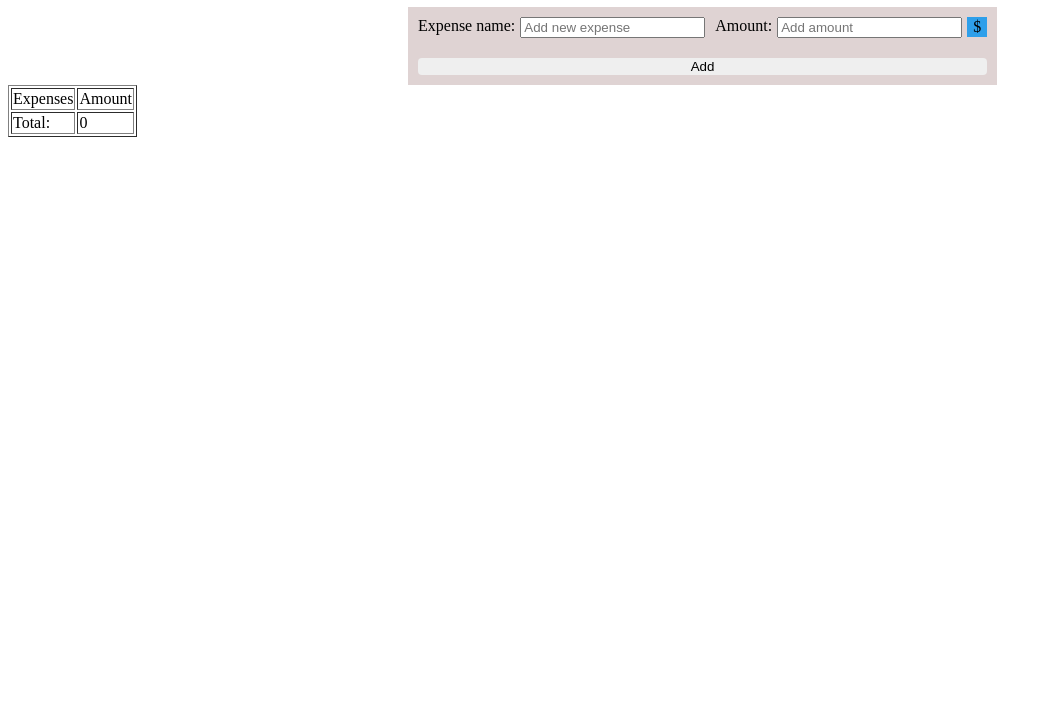
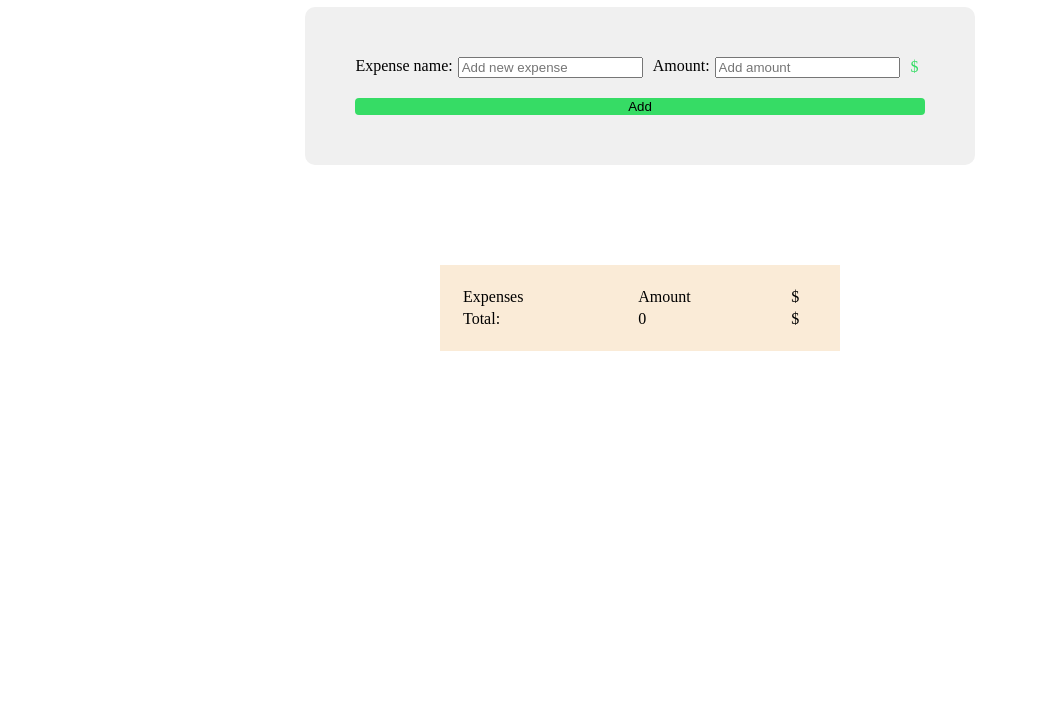
Before and after one commit to AliKomayha/ExpenseTracker, a plain HTML site: page index.html in a window 1280 px wide. Shown: the part 73-800 px from the top of the page, without its empty margins (0-1052 px from the left). Drawn offline with nearby package versions, Linux system fonts and the light colour scheme.

Commit message:
fixing styles

```diff
--- a/css/style.css
+++ b/css/style.css
@@ -1,16 +1,23 @@
+.main{
+    display: flex;
+    flex-direction: column;
+    align-items: center;
+}
 .container{
-    background-color: rgba(214, 199, 199, 0.781);
-    margin-left: 400px;
+    background-color: #F0F0F0;
+    /* margin-left: 400px; */
     width: max-content;
-    padding: 10px;
+    padding: 50px;
     display: flex;
     flex-direction: column;
     flex-wrap: wrap;
+    border-radius: 10px;
+
 }
 .input-box{
     display: flex;
     flex-direction: row;
-    justify-content:space-around;
+
     gap: 10px;
     flex-wrap: wrap;
     padding-bottom: 20px;
@@ -25,6 +32,7 @@
     width:100%;
     border: none;
     border-radius: 4px;
+    background-color: rgb(54, 220, 101);
 }
 .input1{display: flex;
     flex-direction: row;
@@ -39,5 +47,21 @@
     height: 20px;
     align-items: center;
     justify-content: center;
-    background-color: rgb(46, 159, 234);
+    color: rgb(54, 220, 101);
 }
+
+.table-area{
+    margin-top: 100px;
+    /* margin-left: 450px; */
+
+}
+.table-area table{
+    width: 400px;
+    padding: 20px;
+    background-color: antiquewhite;
+
+}
+table tr:last{
+    background-color: blue;
+    font-weight: bold;
+}
--- a/index.html
+++ b/index.html
@@ -3,10 +3,12 @@
     <head>
         <script src="https://ajax.googleapis.com/ajax/libs/jquery/3.7.0/jquery.min.js"></script>
         <link rel="stylesheet" type="text/css" href="/css/style.css">
+        <title>Expense Traker</title>
     </head>
 
     <body>
-        <h1>ya 3ali madad</h1>
+        <h1>Expense Traker</h1>
+        <div class="main">
         <div class="container">
             <form>
                 <div class="input-box">
@@ -14,7 +16,7 @@
                         <span>Expense name:</span><input id="name-input" type="text" placeholder="Add new expense">
                     </div>
                     <div class="input2">
-                        <span>Amount:</span><input id="amount-input" type="text" placeholder="Add amount"><span class="currency">$</span>
+                        <span>Amount:</span><input id="amount-input" type="number" placeholder="Add amount"><span class="currency">$</span>
                     </div>
                 </div>
 
@@ -30,13 +32,14 @@
 
         </div>
 
-        <table class="expenses" id="expenses" border="1">
-            <tr><td>Expenses</td><td>Amount</td></tr>
-            <tr><td>Total:</td><td id="total">0</td></tr>
-        </table>
+        <div class="table-area">
+            <table class="expenses" id="expenses" >
+                <tr><td>Expenses</td><td>Amount</td><td>$</td></tr>
+                <tr><td>Total:</td><td id="total">0</td><td>$</td></tr>
+            </table>
+        </div>
 
-
-
+    </div>
     <script src="/js/script.js"></script>
     </body>
 </html>
--- a/js/script.js
+++ b/js/script.js
@@ -10,7 +10,7 @@ $(document).ready(function() {
 
       if (expenseName.trim() !== ""  &&  !isNaN(expenseAmount)) {
         const totalRow = $("#expenses tr:last");
-        const newExpense = $("<tr><td></td><td></td></tr>");
+        const newExpense = $("<tr><td></td><td></td><td>$</td></tr>");
 
         newExpense.find("td").eq(0).text(expenseName);
         newExpense.find("td").eq(1).text(expenseAmount.toFixed(2));
```
